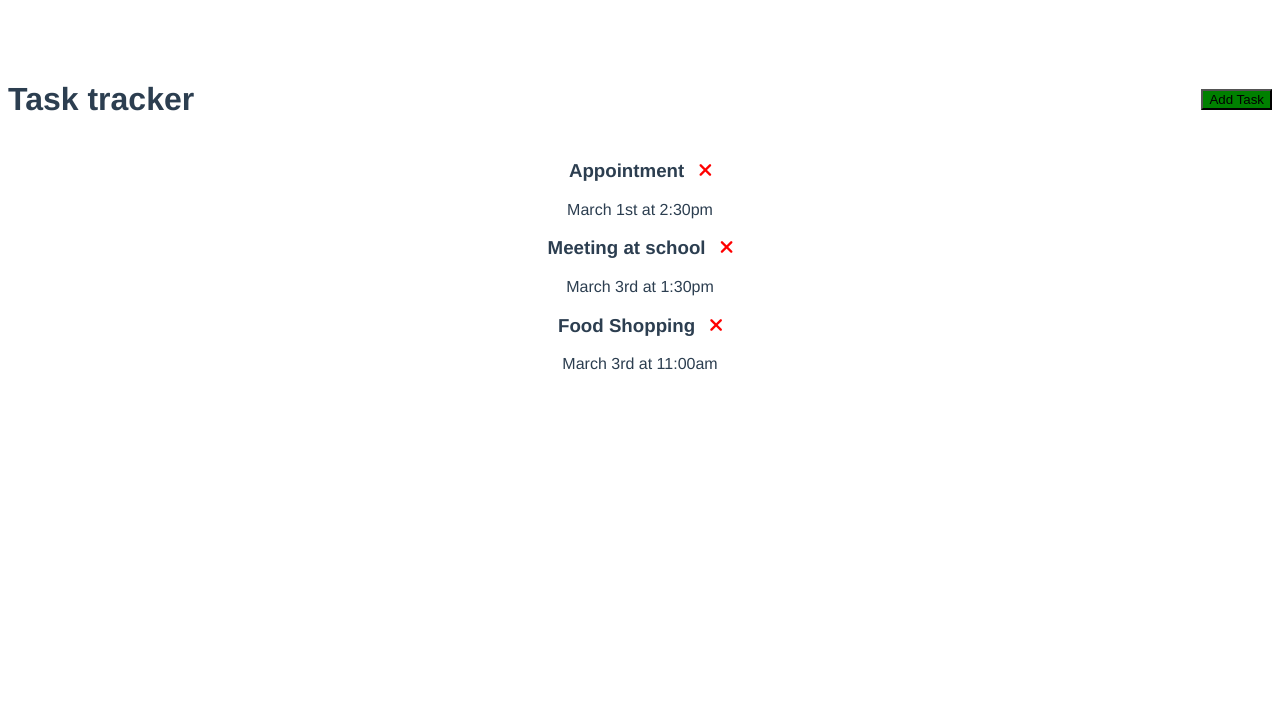
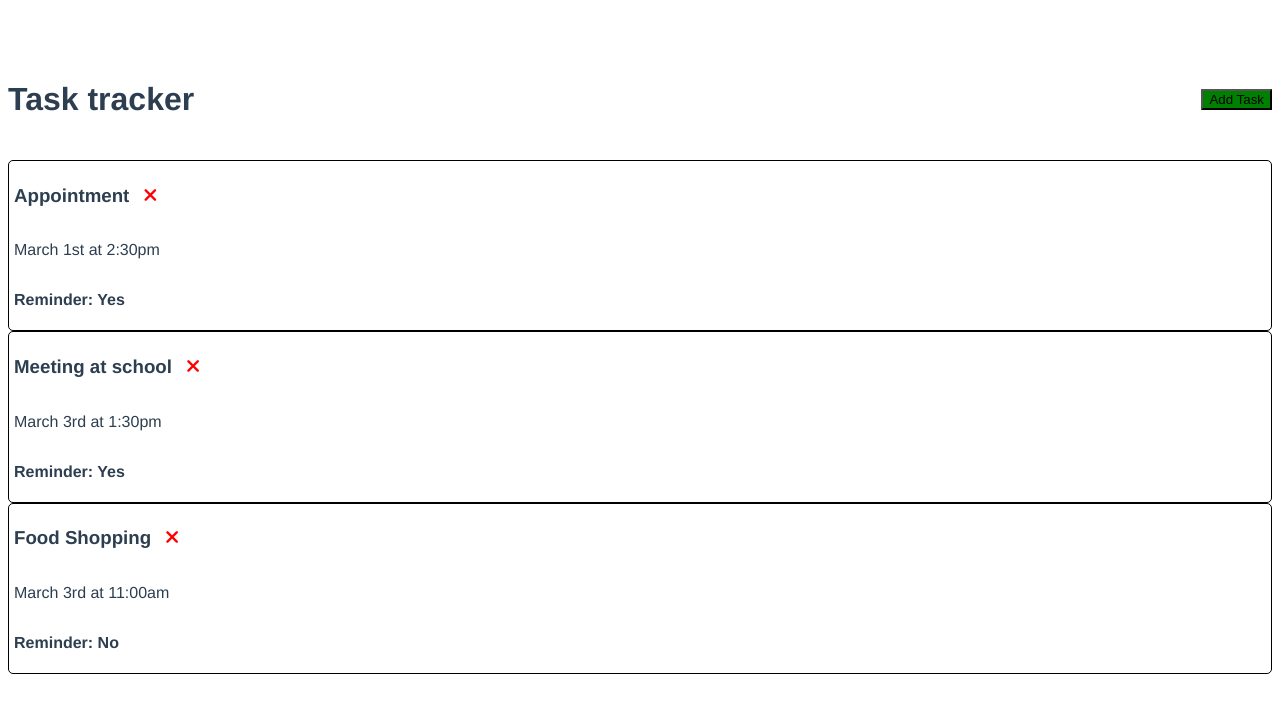
Before and after one commit to pkaseta/Task-Tracker-App-Vue, a Vue app: page / in a window 1280 px wide. Shown: the top 712 px of the page. Built offline with nearby package versions, Linux system fonts and the light colour scheme.

Commit message:
Updated styling to individual tasks

```diff
--- a/src/components/SingleTask.vue
+++ b/src/components/SingleTask.vue
@@ -1,9 +1,15 @@
 <template>
-  <h3>{{task.text}}
-    <i class="fas fa-times"></i>
-  </h3>
-  <p>{{task.day}}</p>
-
+  <div class="tasks-container">
+    <h3>{{task.text}}
+      <i class="fas fa-times"></i>
+    </h3>
+    <p>{{task.day}}</p>
+    <p>
+      <strong>
+        Reminder: {{ task.reminder ? 'Yes' : 'No' }}
+      </strong>
+    </p>
+  </div>
 </template>
 
 <script>
@@ -22,4 +28,12 @@ export default {
     color: red;
     margin-left: 10px;
   }
+  .tasks-container {
+    padding: 5px;
+    border-radius: 5px;
+    border: 1px solid black;
+    display: flex;
+    flex-direction: column;
+    align-items: flex-start;
+  }
 </style>
```
